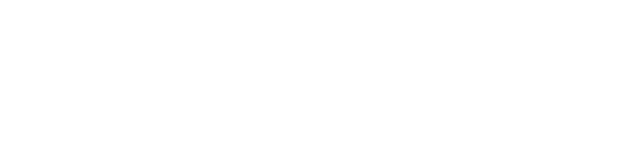
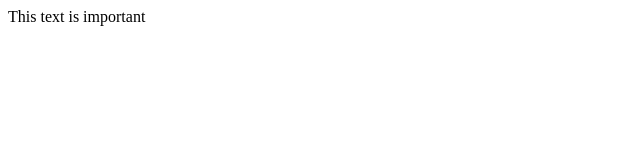
Before and after one commit to MuppetJumper/webpack-demo, a website with bundled scripts: page index.html in a window 1280 px wide. Shown: the whole page, without its empty margins (0-640 px from the left). Built offline with nearby package versions, Linux system fonts and the light colour scheme.

Commit message:
Added content to html consumer

```diff
--- a/index.html
+++ b/index.html
@@ -2,4 +2,7 @@
   <head>
     <script src="dist/bundle.js"></script>
   </head>
+  <body>
+    <p>This text is important</p>
+  </body>
 </html>
```
